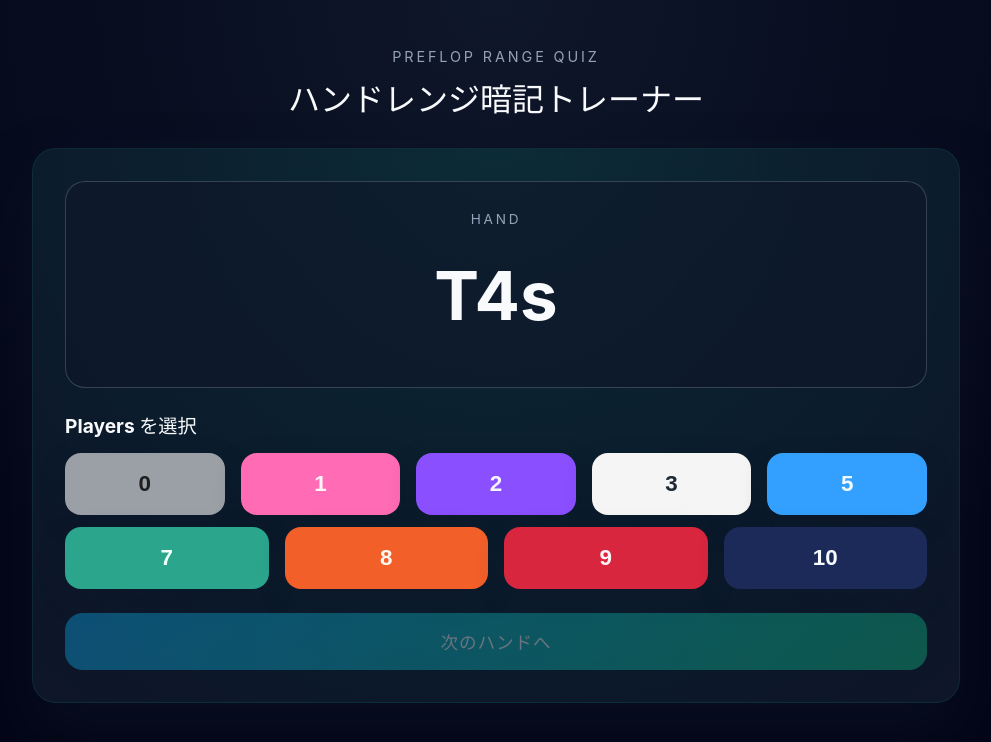
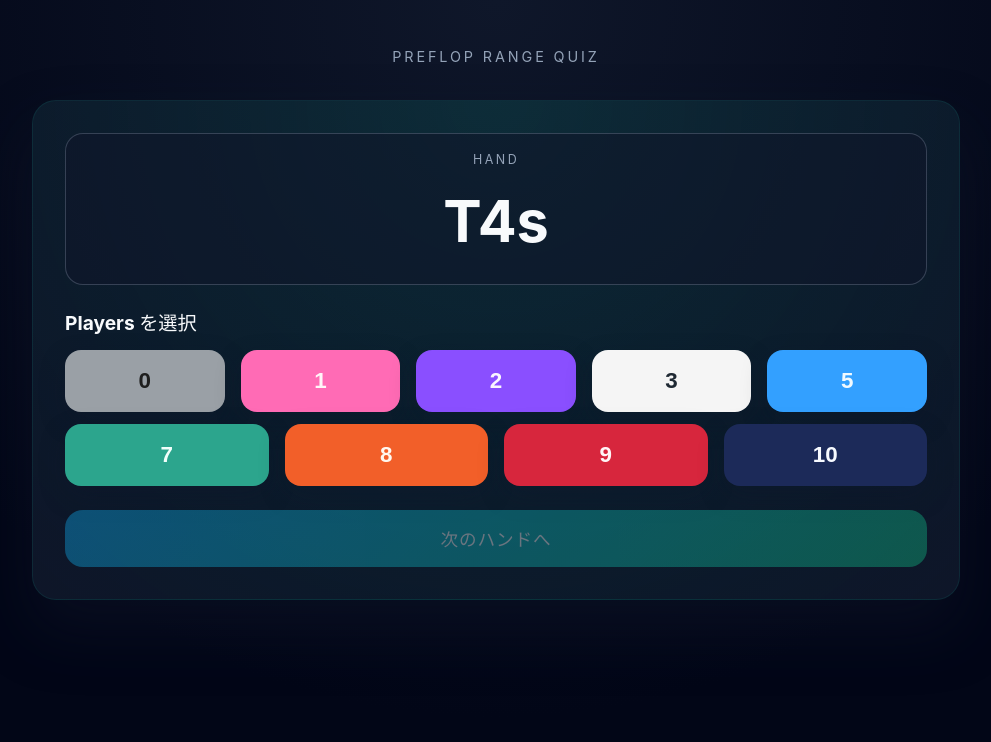
Before and after one commit to taksai/preflop-range-quiz, a React app: page / in a window 1280 px wide. Shown: the top 742 px of the page, without its empty margins (144-1135 px from the left). Built offline with nearby package versions, Linux system fonts and the light colour scheme; the HTML template or start-up script is replaced by a standard one.

Commit message:
Tighten hand card layout

```diff
--- a/src/App.css
+++ b/src/App.css
@@ -40,22 +40,22 @@ header h1 {
 
 .hand-card {
   text-align: center;
-  padding: 24px;
-  border-radius: 20px;
+  padding: 12px 16px 20px;
+  border-radius: 18px;
   background: rgba(15, 23, 42, 0.6);
   border: 1px solid rgba(148, 163, 184, 0.3);
 }
 
 .hand-label {
-  font-size: 0.85rem;
+  font-size: 0.78rem;
   text-transform: uppercase;
   letter-spacing: 0.2em;
   color: #94a3b8;
 }
 
 .hand-value {
-  font-size: clamp(3rem, 8vw, 4.2rem);
-  margin: 16px 0;
+  font-size: clamp(2.6rem, 7vw, 3.6rem);
+  margin: 8px 0 0;
   font-weight: 700;
   color: #f8fafc;
 }
--- a/src/App.tsx
+++ b/src/App.tsx
@@ -283,7 +283,6 @@ function App() {
     <div className="app-shell">
       <header>
         <p className="tagline">Preflop Range Quiz</p>
-        <h1>ハンドレンジ暗記トレーナー</h1>
       </header>
 
       <main className="quiz-card">
```
